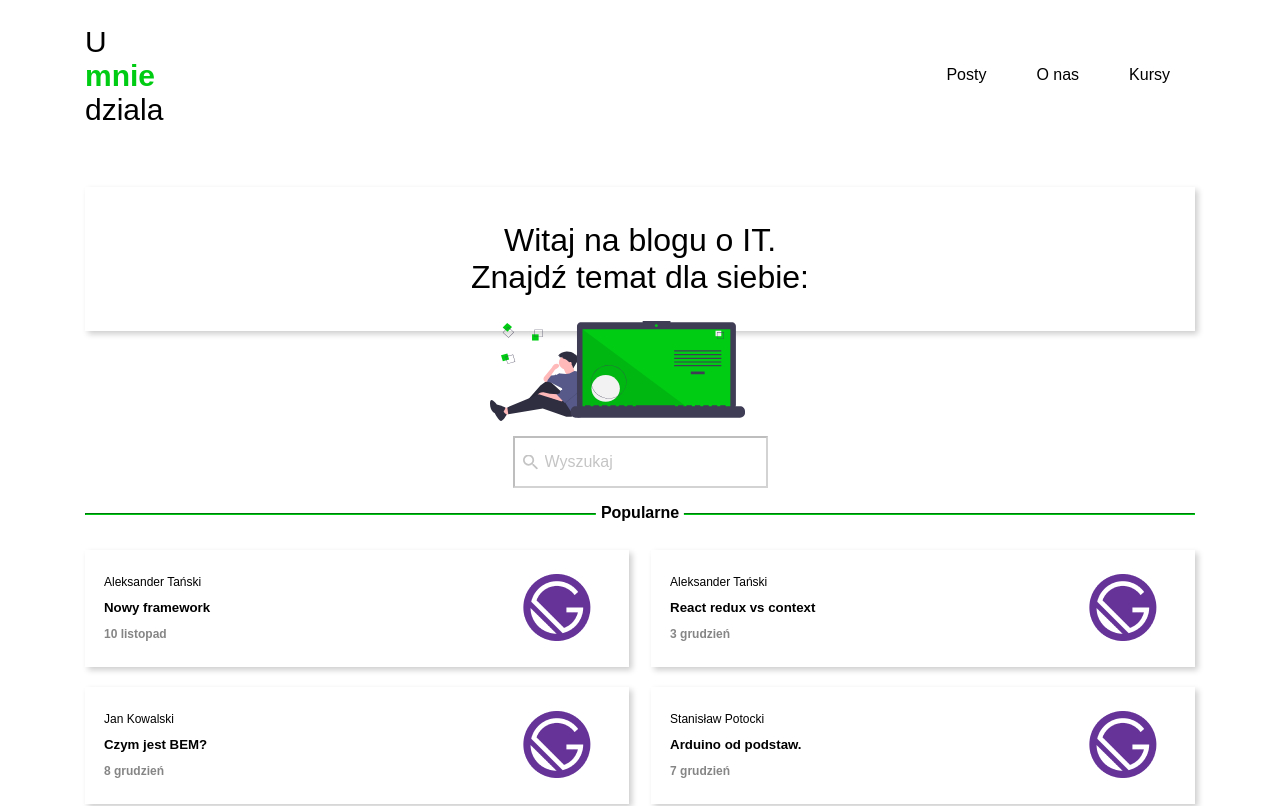
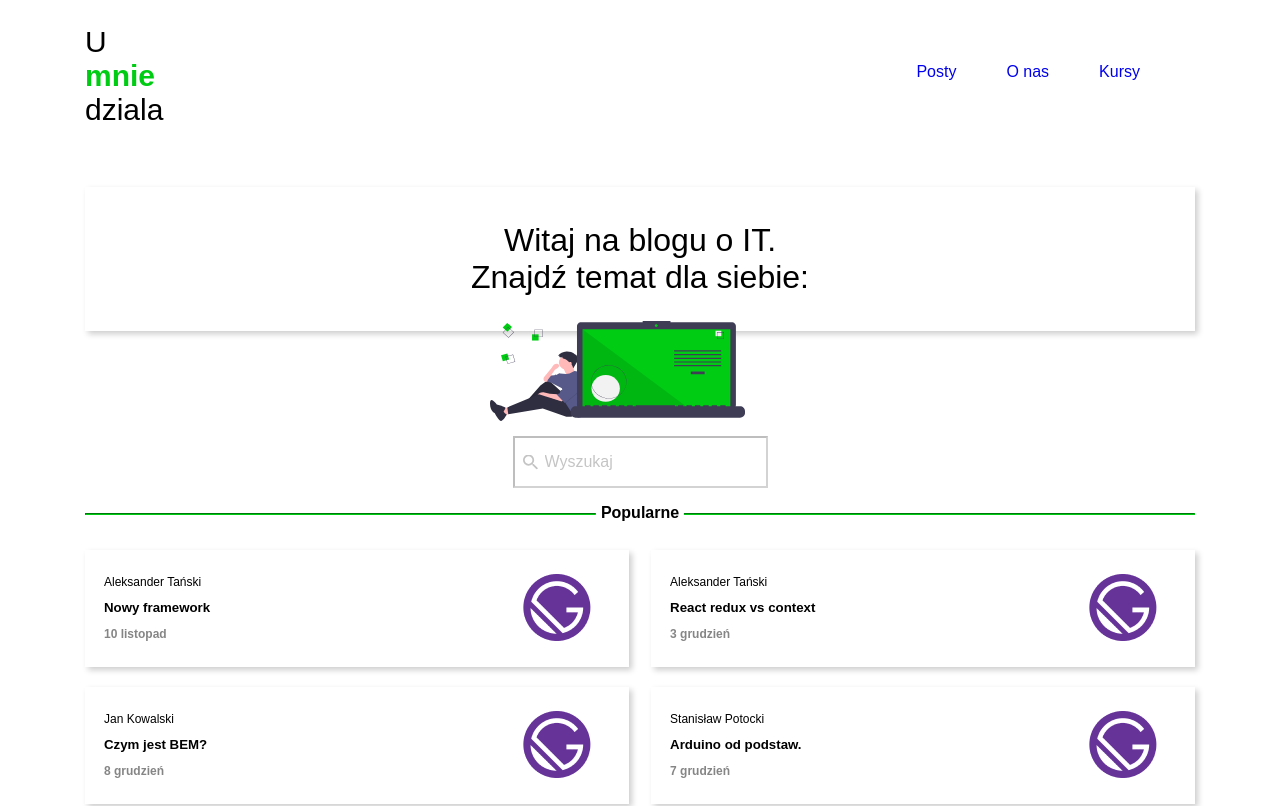
Before and after one commit to Elfant/projektZaliczneniowy, a React app: page / in a window 1280 px wide. Shown: the top 806 px of the page. Built offline with nearby package versions, Linux system fonts and the light colour scheme.

Commit message:
Repaired rwd

```diff
--- a/src/components/Header.tsx
+++ b/src/components/Header.tsx
@@ -44,9 +44,15 @@ const Header: React.FC = () => {
           </div>
         </div>
         <ul className="header__menu menu">
-          <li className="menu__item">Posty</li>
-          <li className="menu__item">O nas</li>
-          <li className="menu__item">Kursy</li>
+          <li className="menu__item">
+            <a className="menu__link" href="#">Posty</a>
+          </li>
+          <li className="menu__item">
+            <a className="menu__link" href="#">O nas</a>
+          </li>
+          <li className="menu__item">
+            <a className="menu__link" href="#">Kursy</a>
+          </li>
         </ul>
       </nav>
     </header>
--- a/src/scss/_Intro.scss
+++ b/src/scss/_Intro.scss
@@ -4,11 +4,10 @@
 
   &__header {
     padding: $spacing-x7 0;
-    box-shadow: 3px 3px 6px 0 rgba(0, 0, 0, 0.2);
+    box-shadow: 3px 3px 6px 0 #00000033;
   }
 
   &__greeting {
-
     font-size: 1.5rem;
     margin: 0;
     text-align: center;
--- a/src/scss/partials/_menu.scss
+++ b/src/scss/partials/_menu.scss
@@ -3,16 +3,15 @@
   height: 0;
   width: 100vw;
   position: absolute;
-  top: 150px;
+  top: 110px;
   left: 0;
   background: $white;
   padding: 0;
   text-align: center;
-
   display: flex;
   list-style: none;
   flex-direction: column;
-
+  padding: 0 30px;
   transition: height 0.3s ease-in-out;
 
   &--open {
@@ -20,7 +19,7 @@
   }
 
   &__item {
-    padding: $spacing-x1 $spacing-x1;
+    padding-bottom: $spacing-x1;
 
     &::after {
       content: "";
@@ -33,6 +32,17 @@
 
     &:hover::after {
       width: 100%;
+    }
+  }
+
+  &__link {
+    text-decoration: none;
+    margin-bottom: $spacing-x1;
+    display: block;
+    -webkit-tap-highlight-color: transparent;
+
+    &:active {
+      color: inherit;
     }
   }
 
```
